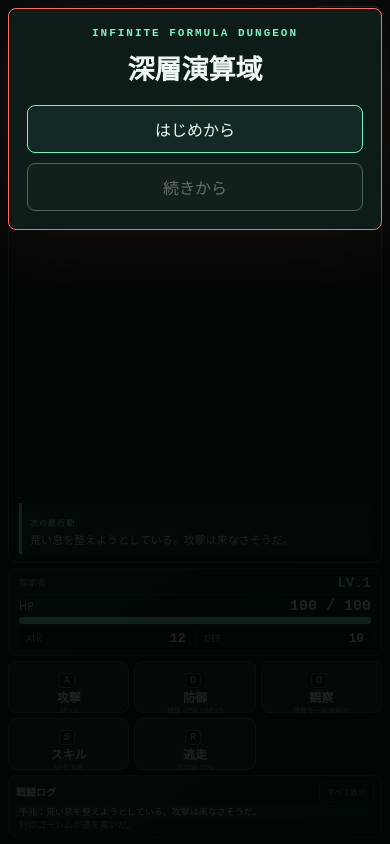
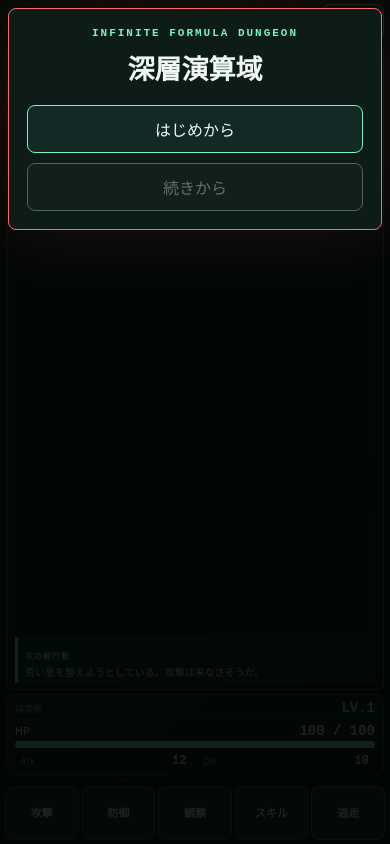
Before and after one commit to maruyamamasaya/RPGSimulation, a website with bundled scripts: page index.html in a window 390 px wide. Built offline with nearby package versions, Linux system fonts and the light colour scheme.

Commit message:
Improve mobile battle HUD with fixed five-action bottom bar

```diff
--- a/src/style.css
+++ b/src/style.css
@@ -200,7 +200,7 @@ h1 { margin:0; font-size:clamp(25px,3.5vw,40px); letter-spacing:.08em; }
   .specialization-modal>div { padding:16px; }
 }
 @media (max-width:600px) {
-  :root { --button-height:48px; --space-2:6px; }
+  :root { --button-height:48px; --space-2:6px; --mobile-action-height:64px; }
   .shell { width:min(100% - 16px,580px); padding:10px 0 32px; }
   .topbar { gap:10px; padding-bottom:10px; }
   .brand .eyebrow { font-size:8px; }
@@ -261,55 +261,57 @@ h1 { margin:0; font-size:clamp(25px,3.5vw,40px); letter-spacing:.08em; }
 
   body:has(#actions:not([hidden])) { height:100dvh; min-height:0; overflow:hidden; }
   body:has(#actions:not([hidden])) .shell {
-    width:100%; height:100dvh; min-height:0; overflow:hidden; padding:max(6px,env(safe-area-inset-top)) 8px max(6px,env(safe-area-inset-bottom));
-    display:grid; grid-template-rows:auto minmax(0,1fr) auto auto; gap:5px;
+    width:100%; height:100dvh; min-height:0; overflow:hidden;
+    padding:max(4px,env(safe-area-inset-top)) 6px calc(var(--mobile-action-height) + max(4px,env(safe-area-inset-bottom)));
+    display:grid; grid-template-rows:auto minmax(0,1fr); gap:4px;
   }
-  body:has(#actions:not([hidden])) .topbar { min-height:40px; padding:0; border:0; flex-wrap:nowrap; gap:6px; }
+  body:has(#actions:not([hidden])) .topbar { min-height:36px; padding:0; border:0; flex-wrap:nowrap; gap:4px; }
   body:has(#actions:not([hidden])) .brand,body:has(#actions:not([hidden])) .utility-nav { display:none; }
-  body:has(#actions:not([hidden])) .topbar-actions { width:100%; display:grid; grid-template-columns:minmax(0,1fr) auto; gap:6px; align-items:stretch; }
-  body:has(#actions:not([hidden])) .session-summary { grid-template-columns:1.25fr .75fr .9fr; min-height:40px; }
-  body:has(#actions:not([hidden])) .session-summary>div { padding:3px 5px; }
+  body:has(#actions:not([hidden])) .topbar-actions { width:100%; display:grid; grid-template-columns:minmax(0,1fr) auto; gap:4px; align-items:stretch; }
+  body:has(#actions:not([hidden])) .session-summary { grid-template-columns:1.25fr .75fr .9fr; min-height:36px; }
+  body:has(#actions:not([hidden])) .session-summary>div { padding:2px 4px; }
   body:has(#actions:not([hidden])) .session-summary>div:last-child { display:none; }
   body:has(#actions:not([hidden])) .session-summary span { font-size:7px; }
   body:has(#actions:not([hidden])) .session-summary small { display:none; }
-  body:has(#actions:not([hidden])) .session-summary strong,body:has(#actions:not([hidden])) .depth strong { font-size:13px; }
-  body:has(#actions:not([hidden])) .mobile-menu-button { display:block; min-height:40px; padding:4px 10px; color:var(--text); background:#132925; border:1px solid var(--mint); border-radius:var(--radius); font-size:12px; }
-  body:has(#actions:not([hidden])) .battle-grid { min-height:0; margin:0; gap:5px; grid-template-rows:minmax(0,1fr) auto; overflow:hidden; }
-  body:has(#actions:not([hidden])) .encounter { min-height:0; overflow:hidden; padding:8px 10px; display:grid; grid-template-rows:auto auto auto minmax(0,1fr) auto; align-content:stretch; }
+  body:has(#actions:not([hidden])) .session-summary strong,body:has(#actions:not([hidden])) .depth strong { font-size:12px; }
+  body:has(#actions:not([hidden])) .mobile-menu-button { display:block; min-height:36px; padding:3px 8px; color:var(--text); background:#132925; border:1px solid var(--mint); border-radius:var(--radius); font-size:11px; }
+  body:has(#actions:not([hidden])) .battle-grid { min-height:0; margin:0; gap:4px; grid-template-rows:minmax(0,1fr) auto; overflow:hidden; }
+  body:has(#actions:not([hidden])) .encounter { min-height:0; overflow:hidden; padding:6px 8px; display:grid; grid-template-rows:auto auto auto minmax(0,1fr) auto; align-content:stretch; }
   body:has(#actions:not([hidden])) .encounter>.eyebrow,body:has(#actions:not([hidden])) .enemy-level,body:has(#actions:not([hidden])) .intel-grid,body:has(#actions:not([hidden])) .readout.subtle { display:none; }
-  body:has(#actions:not([hidden])) .encounter h2 { margin:0; font-size:clamp(16px,5vw,20px); line-height:1.2; white-space:nowrap; overflow:hidden; text-overflow:ellipsis; }
+  body:has(#actions:not([hidden])) .encounter h2 { margin:0; font-size:clamp(15px,4.5vw,18px); line-height:1.15; white-space:nowrap; overflow:hidden; text-overflow:ellipsis; }
   body:has(#actions:not([hidden])) .elite-alert { grid-row:1; margin:0 0 3px; padding:3px 6px; font-size:9px; line-height:1.25; }
   body:has(#actions:not([hidden])) .encounter h2 { grid-row:2; }
   body:has(#actions:not([hidden])) .enemy-hp { grid-row:3; margin-top:3px; font-size:12px; }
   body:has(#actions:not([hidden])) .meter.enemy { height:9px; margin-top:3px; }
   body:has(#actions:not([hidden])) .battle-center { display:block; grid-row:4; min-height:0; }
-  body:has(#actions:not([hidden])) .telegraph-panel { grid-row:5; min-height:48px; margin:3px 0 0; padding:6px 8px; overflow:hidden; }
+  body:has(#actions:not([hidden])) .telegraph-panel { grid-row:5; min-height:42px; margin:3px 0 0; padding:5px 7px; overflow:hidden; }
   body:has(#actions:not([hidden])) .telegraph-panel span { font-size:8px; }
-  body:has(#actions:not([hidden])) .telegraph-panel p { margin-top:2px; font-size:11px; line-height:1.3; display:-webkit-box; -webkit-line-clamp:2; -webkit-box-orient:vertical; overflow:hidden; }
-  body:has(#actions:not([hidden])) .player-card { padding:6px 10px; }
+  body:has(#actions:not([hidden])) .telegraph-panel p { margin-top:2px; font-size:10px; line-height:1.25; display:-webkit-box; -webkit-line-clamp:2; -webkit-box-orient:vertical; overflow:hidden; }
+  body:has(#actions:not([hidden])) .player-card { padding:5px 8px; }
   body:has(#actions:not([hidden])) .player-card .card-title { padding:0 0 3px; font-size:9px; }
   body:has(#actions:not([hidden])) .player-card .card-title strong { font-size:14px; }
   body:has(#actions:not([hidden])) .player-hp { margin-top:3px; font-size:11px; }
-  body:has(#actions:not([hidden])) .player-hp strong { font-size:15px; }
+  body:has(#actions:not([hidden])) .player-hp strong { font-size:14px; }
   body:has(#actions:not([hidden])) .player-sp,body:has(#actions:not([hidden])) .player-sp+.meter,body:has(#actions:not([hidden])) .player-card .equipment-line,body:has(#actions:not([hidden])) .player-card .xp { display:none; }
   body:has(#actions:not([hidden])) .player-card .meter.hp { height:7px; margin-top:2px; }
   body:has(#actions:not([hidden])) .stat-row { grid-template-columns:1fr 1fr; gap:5px; margin-top:4px; }
-  body:has(#actions:not([hidden])) .stat-row span { display:flex; padding:3px 7px; font-size:9px; }
+  body:has(#actions:not([hidden])) .stat-row span { display:flex; padding:2px 6px; font-size:8px; }
   body:has(#actions:not([hidden])) .stat-row span:nth-child(n+3) { display:none; }
-  body:has(#actions:not([hidden])) .stat-row b { font-size:13px; }
-  body:has(#actions:not([hidden])) .actions { grid-template-columns:repeat(3,minmax(0,1fr)); gap:5px; }
+  body:has(#actions:not([hidden])) .stat-row b { font-size:12px; }
+  body:has(#actions:not([hidden])) .actions {
+    position:fixed; z-index:4; left:0; right:0; bottom:0;
+    height:calc(var(--mobile-action-height) + env(safe-area-inset-bottom));
+    grid-template-columns:repeat(5,minmax(0,1fr)); gap:3px;
+    padding:5px 5px max(5px,env(safe-area-inset-bottom));
+    background:rgba(7,16,15,.98); border-top:1px solid var(--line); box-shadow:0 -8px 24px rgba(0,0,0,.35);
+  }
   body:has(#actions:not([hidden])) .actions .escape { grid-column:auto; }
-  body:has(#actions:not([hidden])) .actions button { min-height:44px; height:clamp(44px,7.5dvh,52px); padding:4px 3px; }
-  body:has(#actions:not([hidden])) .actions b { font-size:12px; }
-  body:has(#actions:not([hidden])) .actions small { margin-top:1px; font-size:7px; line-height:1.15; }
-  body:has(#actions:not([hidden])) .skills { position:fixed; z-index:3; left:8px; right:8px; bottom:calc(max(6px,env(safe-area-inset-bottom)) + 110px); grid-template-columns:1fr 1fr; padding:8px; background:rgba(7,16,15,.98); border:1px solid var(--mint); border-radius:var(--radius); }
+  body:has(#actions:not([hidden])) .actions button { min-height:44px; height:54px; padding:3px 2px; }
+  body:has(#actions:not([hidden])) .actions kbd,body:has(#actions:not([hidden])) .actions small { display:none; }
+  body:has(#actions:not([hidden])) .actions b { font-size:11px; line-height:1.1; }
+  body:has(#actions:not([hidden])) .skills { position:fixed; z-index:5; left:6px; right:6px; bottom:calc(var(--mobile-action-height) + env(safe-area-inset-bottom) + 4px); grid-template-columns:1fr 1fr; padding:6px; background:rgba(7,16,15,.98); border:1px solid var(--mint); border-radius:var(--radius); box-shadow:0 -8px 24px rgba(0,0,0,.35); }
   body:has(#actions:not([hidden])) .skills button { min-height:48px; }
-  body:has(#actions:not([hidden])) .log-panel { min-height:50px; max-height:64px; margin:0; padding:5px 7px; overflow:hidden; box-shadow:none; }
-  body:has(#actions:not([hidden])) .log-heading h2 { font-size:10px; }
-  body:has(#actions:not([hidden])) .full-log-trigger { min-height:22px; padding:2px 7px; font-size:8px; }
-  body:has(#actions:not([hidden])) #log { max-height:none; margin:2px 0 0; overflow:hidden; }
-  body:has(#actions:not([hidden])) #log li { padding:1px 3px; border:0; font-size:9px; line-height:1.3; white-space:nowrap; overflow:hidden; text-overflow:ellipsis; }
-  body:has(#actions:not([hidden])) #log li:nth-child(n+3) { display:none; }
+  body:has(#actions:not([hidden])) .log-panel { display:none; }
   .modal { padding:max(8px,env(safe-area-inset-top)) 8px max(8px,env(safe-area-inset-bottom)); }
   .modal>div { max-height:calc(100dvh - max(16px,env(safe-area-inset-top)) - max(16px,env(safe-area-inset-bottom))); }
   .mobile-menu>div { width:100%; }
```
Also changed, not shown: ROADMAP.md (+1 -1 lines), TESTING.md (+1 -1 lines).
